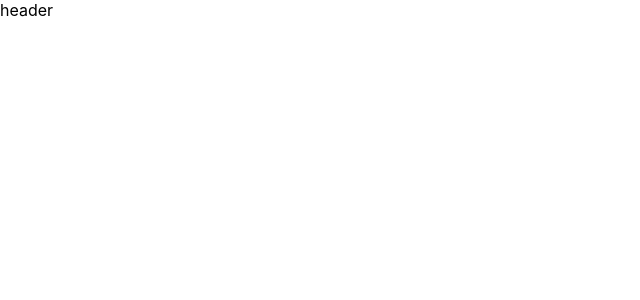
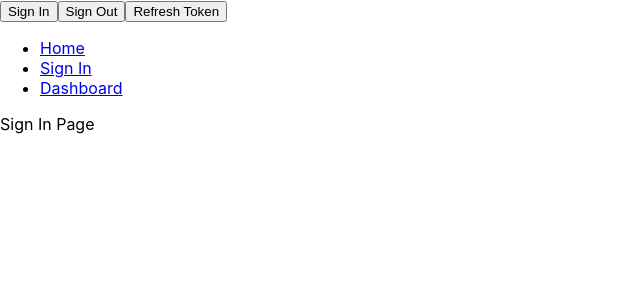
Before and after one commit to boaborn/react-templates, a React (Create React App) app: page /signin in a window 1280 px wide. Shown: the top 300 px of the page, without its empty margins (0-640 px from the left). Built offline with nearby package versions, Linux system fonts and the light colour scheme.

Commit message:
Update eslint and add more templates

```diff
--- a/src/components/App.js
+++ b/src/components/App.js
@@ -1,16 +1,45 @@
 import React from 'react'
-import { Router, Route, Switch } from 'react-router-dom'
+import { Router, Route, Switch, Redirect } from 'react-router-dom'
 
 import history from '../history'
 import Header from '../components/Header'
 
+import Home from '../containers/Home'
+import SignIn from '../containers/SignIn'
+import Dashboard from '../containers/Dashboard'
+import NotFound from '../containers/NotFound'
+
 const App = () => {
+  const signIn = () => {
+    console.log('Sign In')
+    localStorage.setItem('token', 'abcdefg')
+  }
+
+  const signOut = () => {
+    console.log('Sign out')
+    localStorage.clear()
+  }
+
+  const refreshToken = () => {
+    console.log('refresh token')
+    localStorage.clear()
+    localStorage.setItem('token', 'qwer')
+  }
+
   return (
     <div>
+      <button onClick={ signIn }>Sign In</button>
+      <button onClick={ signOut }>Sign Out</button>
+      <button onClick={ refreshToken }>Refresh Token</button>
+
       <Router history={ history }>
-        <div>
-          <Header/>
-        </div>
+        <Header/>
+        <Switch>
+          <Route path="/" exact component={ Home }/>
+          <Route path="/signin" exact component={ SignIn }/>
+          <Route path="/dashboard" exact component={ Dashboard }/>
+          <Route path="*" exact component={ NotFound }/>
+        </Switch>
       </Router>
     </div>
   )
--- a/src/components/Header.js
+++ b/src/components/Header.js
@@ -1,14 +1,25 @@
 import React from 'react'
 
-const styles = {
-
-}
+import {
+  Router,
+  Link
+} from 'react-router-dom'
 
 const Header = () => {
   return (
-    <div>
-      header
-    </div>
+    <nav>
+      <ul>
+        <li>
+          <Link to="/">Home</Link>
+        </li>
+        <li>
+          <Link to="/signin">Sign In</Link>
+        </li>
+        <li>
+          <Link to="/dashboard">Dashboard</Link>
+        </li>
+      </ul>
+    </nav>
   )
 }
 
--- a/src/containers/Dashboard.js
+++ b/src/containers/Dashboard.js
@@ -1,8 +1,10 @@
 import React, { Component } from 'react'
 
 class App extends Component {
+  onclickSomething = () => {
 
-  render() {
+  }
+  render () {
     return (
       <div>
         Dashboard
--- /dev/null
+++ b/src/containers/NotFound.js
@@ -0,0 +1,10 @@
+import React from 'react'
+const NotFound = () => {
+  return (
+    <div>
+      404 not found page
+    </div>
+  )
+}
+
+export default NotFound
--- a/src/reducers/authReducer.js
+++ b/src/reducers/authReducer.js
@@ -3,9 +3,14 @@ import {
   SIGN_OUT
 } from '../actions/types'
 
+import { TOKEN } from '../utils/constants'
+
+import { getValueByKeyFromLocalStorage } from '../utils'
+
 const INTIAL_STATE = {
   isSignedIn: null,
-  userId: null
+  userId: null,
+  token: getValueByKeyFromLocalStorage(TOKEN)
 }
 
 export default (state = INTIAL_STATE, action) => {
--- /dev/null
+++ b/src/utils/constants.js
@@ -0,0 +1 @@
+export const TOKEN = 'token'
--- /dev/null
+++ b/src/utils/index.js
@@ -0,0 +1,10 @@
+/**
+ *
+ * @param {string} key
+ * @return {string} value || null
+ */
+export function getValueByKeyFromLocalStorage (key) {
+  const value = localStorage.getItem(key)
+  console.log('value >', value)
+  return value
+}
```
Also changed, not shown: src/components/PrivateRoute.js (added), src/components/Router.js (added), 1 other file (tests, documents, lock files or other folders).
